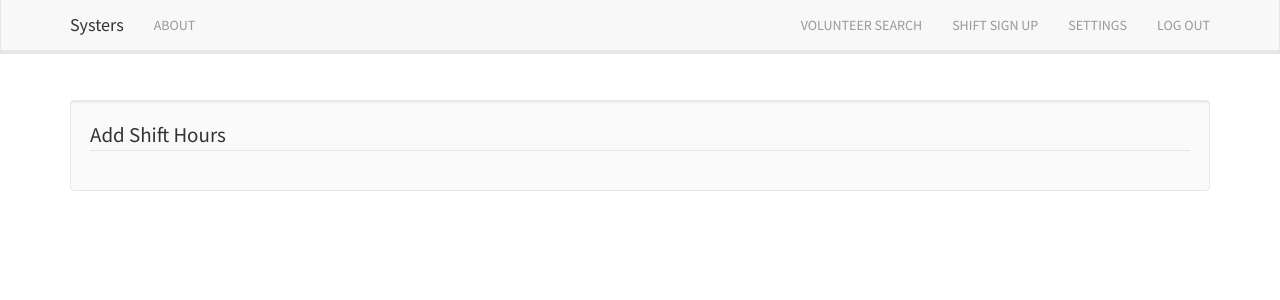
After one commit to Nerdylicious/vms-integrated, a Django app: page /shift/add_hours/1/1 in a window 1280 px wide. The commit adds this page. Shown: the top 300 px of the page. Run offline with Django 3.2, Linux system fonts and the light colour scheme; the visitor is signed in with stand-in values (Sample User, id 1); data that the repository does not hold is empty; parts of the project's set-up code (start-up, migrations or seed data) failed here and were passed over; some libraries are stand-ins or nearby versions.

Commit message:
Added initial template for adding shift hours

```diff
--- /dev/null
+++ b/vms/shift/templates/shift/add_hours.html
@@ -0,0 +1,13 @@
+{% extends "vms/base.html" %}
+
+{% block content %}
+    <div class="spacer"></div>
+    <div class="well">
+        <form class="form-horizontal" action="" method="post">
+            {% csrf_token %}
+            <fieldset>
+                <legend>Add Shift Hours</legend>
+            </fieldset>
+        </form>
+    </div>
+{% endblock %}
--- a/vms/shift/templates/shift/volunteer_shifts.html
+++ b/vms/shift/templates/shift/volunteer_shifts.html
@@ -24,7 +24,7 @@
                         <td>{{ shift.start_time }}</td>
                         <td>{{ shift.end_time }}</td>
                         <td>
-                            <a href="" class="btn btn-success btn-sm">Add Hours</a>
+                            <a href="{% url 'shift:add_hours' shift.id user.volunteer.id %}" class="btn btn-success btn-sm">Add Hours</a>
                         </td>
                         <td>
                             <a href="{% url 'shift:cancel' shift.id user.volunteer.id %}" class="btn btn-danger btn-sm">Cancel Shift</a>
--- a/vms/shift/urls.py
+++ b/vms/shift/urls.py
@@ -2,6 +2,7 @@ from django.conf.urls import patterns, url
 from shift import views
 
 urlpatterns = patterns('',
+    url(r'^add_hours/(?P<shift_id>\d+)/(?P<volunteer_id>\d+)$', views.add_hours, name='add_hours'),
     url(r'^create/(?P<job_id>\d+)$', views.create, name='create'),
     url(r'^cancel/(?P<shift_id>\d+)/(?P<volunteer_id>\d+)$', views.cancel, name='cancel'),
     url(r'^delete/(?P<shift_id>\d+)$', views.delete, name='delete'),
--- a/vms/shift/views.py
+++ b/vms/shift/views.py
@@ -6,6 +6,10 @@ from job.services import *
 from shift.forms import ShiftForm
 from shift.models import Shift
 from shift.services import *
+
+@login_required
+def add_hours(request, shift_id, volunteer_id):
+    return render(request, 'shift/add_hours.html')
 
 @login_required
 def cancel(request, shift_id, volunteer_id):
```
